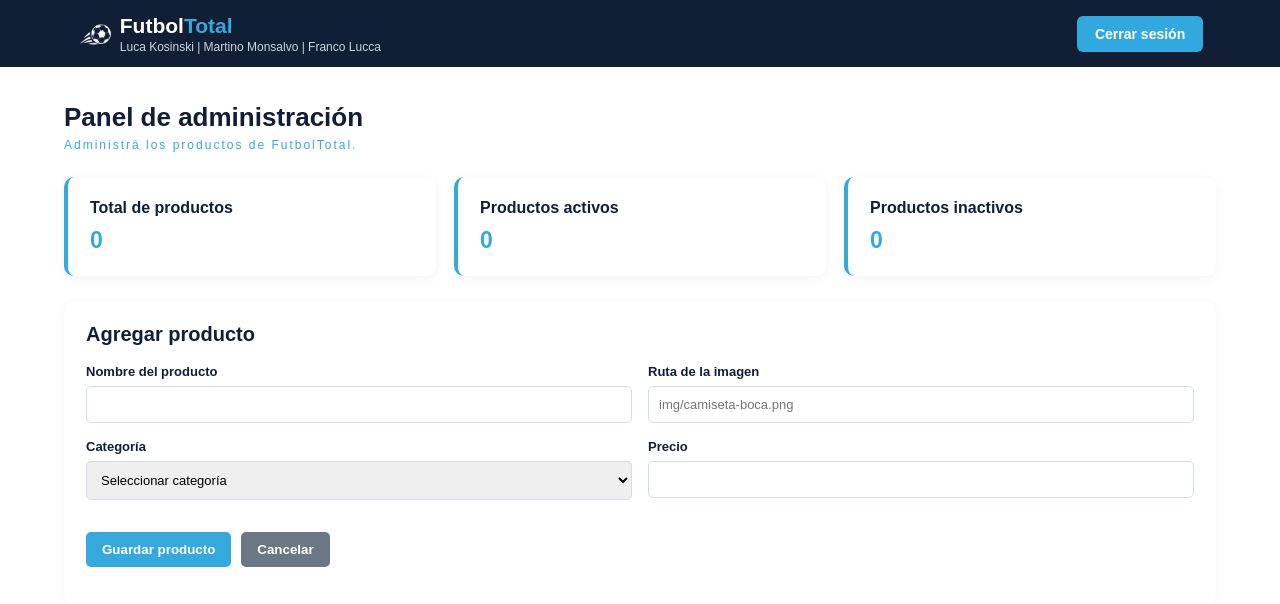
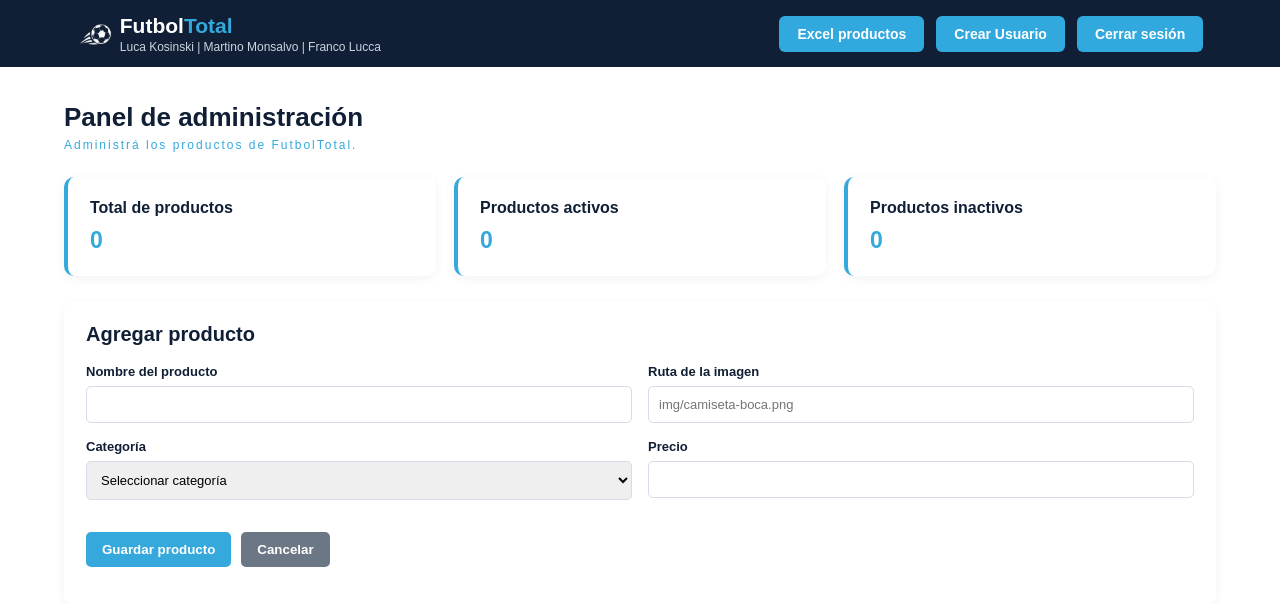
Before and after one commit to FranLucca/TP_FINAL_GRUPO6, a Node server app: page /admin in a window 1280 px wide. Shown: the top 604 px of the page. Run offline with Node 20, Linux system fonts and the light colour scheme; the visitor is signed in with stand-in values (Sample User, id 1); data that the repository does not hold is empty.

Commit message:
Correccion final del ticket e implentacion de botones de exportacion en excel y registro de usuario en el panel de administrador

```diff
--- a/Backend/index.js
+++ b/Backend/index.js
@@ -56,7 +56,7 @@ app.use("/api/productos", productoRoutes);
 app.use("/api/ventas", ventaRoutes);
 
 //Rutas de exportacion
-app.use("/export", exportacionRoutes); //Agregar el endpoint a un boton
+app.use("/export", exportacionRoutes);
 
 // Rutas de autenticacion
 app.use("/", authRoutes);
--- a/Backend/src/api/controllers/exportacion.controllers.js
+++ b/Backend/src/api/controllers/exportacion.controllers.js
@@ -1,5 +1,3 @@
-//Controladores exportacion
-
 import ExcelJS from "exceljs";
 import productoModels from "../models/producto.models.js";
 
--- a/Backend/src/api/controllers/venta.controllers.js
+++ b/Backend/src/api/controllers/venta.controllers.js
@@ -1,4 +1,3 @@
-
 import ventaModels from "../models/venta.models.js";
 
 export const createVenta = async (req, res) => {
--- a/Backend/src/api/models/producto.models.js
+++ b/Backend/src/api/models/producto.models.js
@@ -1,4 +1,3 @@
-
 import connection from "../database/db.js";
 
 // Obtener todos los productos, activos e inactivos
--- a/Backend/src/api/models/venta.models.js
+++ b/Backend/src/api/models/venta.models.js
@@ -1,4 +1,3 @@
-
 import connection from "../database/db.js";
 
 // Insertamos nueva venta
--- a/Backend/src/api/routes/exportacion.routes.js
+++ b/Backend/src/api/routes/exportacion.routes.js
@@ -1,9 +1,10 @@
 //Rutas de exportacion
 import { Router } from "express";
 import { excelProductos } from "../controllers/exportacion.controllers.js";
+import { requireLogin } from "../middlewares/middlewares.js";
 
 const router = Router();
 
-router.get("/productos", excelProductos);
+router.get("/productos", requireLogin, excelProductos);
 
 export default router;
--- a/Backend/src/public/css/admin.css
+++ b/Backend/src/public/css/admin.css
@@ -1,15 +1,22 @@
+/* HEADER ADMIN */
 .encabezado-admin {
     display: flex;
     justify-content: space-between;
     align-items: center;
 }
 
-/* Boton cerrar sesion */
-#logout-form {
-    justify-self: end;
+/* BOTONES DEL HEADER (ADMIN) */
+.botones-admin {
+    display: flex;
+    align-items: center;
+    gap: 12px;
 }
 
-#logout-form button {
+.botones-admin form {
+    margin: 0;
+}
+
+.botones-admin button {
     background-color: #31a9df;
     color: #ffffff;
     border: none;
@@ -21,7 +28,7 @@
     transition: background-color 0.3s;
 }
 
-#logout-form button:hover {
+.botones-admin button:hover {
     background-color: #218fc2;
 }
 
@@ -259,6 +266,13 @@
 }
 
 /* RESPONSIVE */
+@media (max-width: 850px) {
+    .botones-admin {
+        flex-wrap: wrap;
+        justify-content: center;
+    }
+}
+
 @media (max-width: 800px) {
     .estadisticas {
         grid-template-columns: 1fr;
--- a/Backend/src/views/partials/header.ejs
+++ b/Backend/src/views/partials/header.ejs
@@ -10,7 +10,17 @@
         </div>
     </div>
 
-    <form action="/logout" method="POST" id="logout-form" >
+    <div class="Botones-admin">
+        <form action="/export/productos" id="excel-form" >
+            <button type="submit">Excel productos</button>
+        </form>
+
+        <form action="/signup" method="" id="sign-up-form" >
+            <button type="submit">Crear Usuario</button>
+        </form>
+
+        <form action="/logout" method="POST" id="logout-form" >
             <button type="submit">Cerrar sesión</button>
-    </form>
+        </form>
+    </div>
 </header>
```
Also changed, not shown: Backend/src/api/models/usuario.models.js (+0 -10 lines), Frontend/js/carrito.js (+7 -8 lines).
